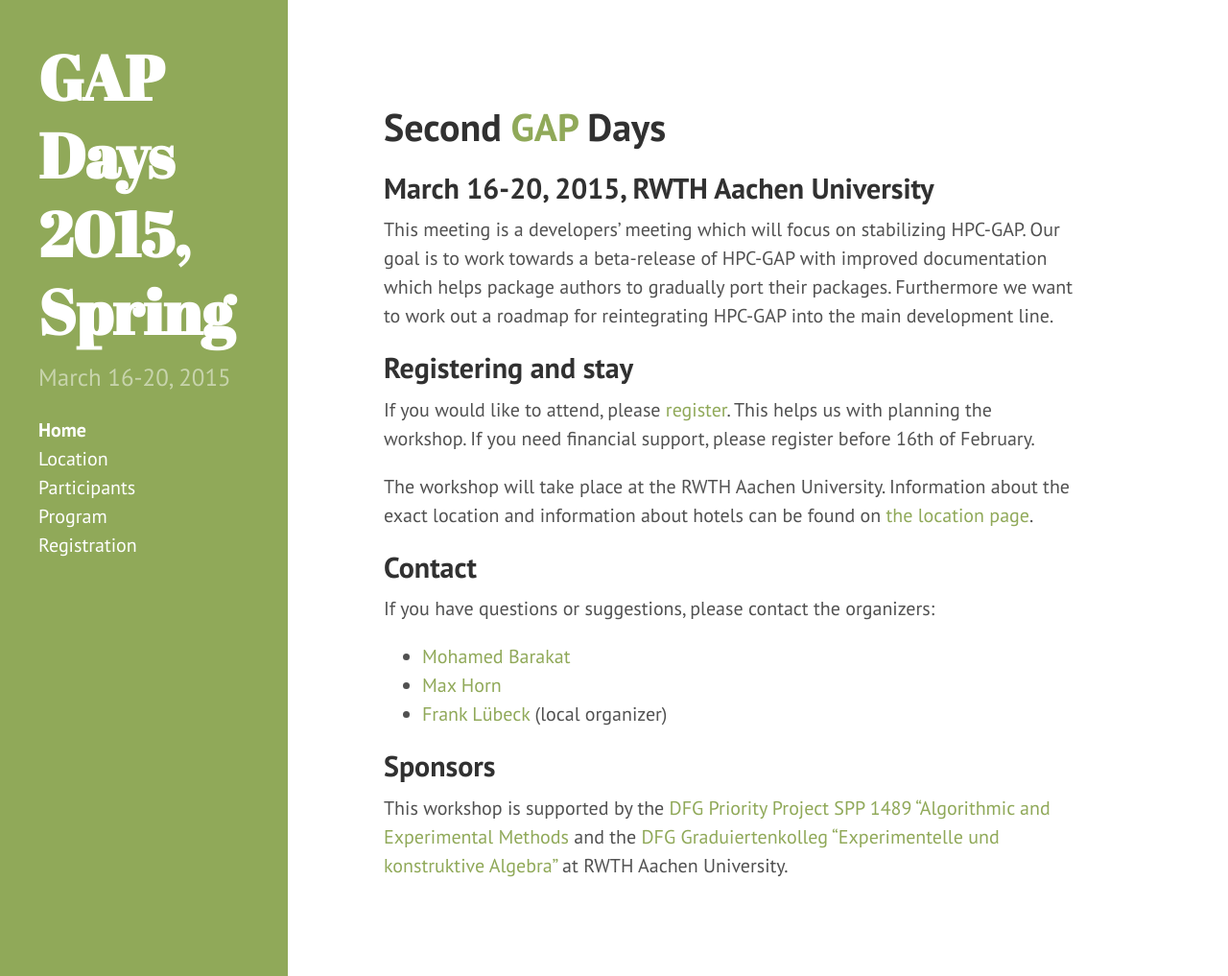
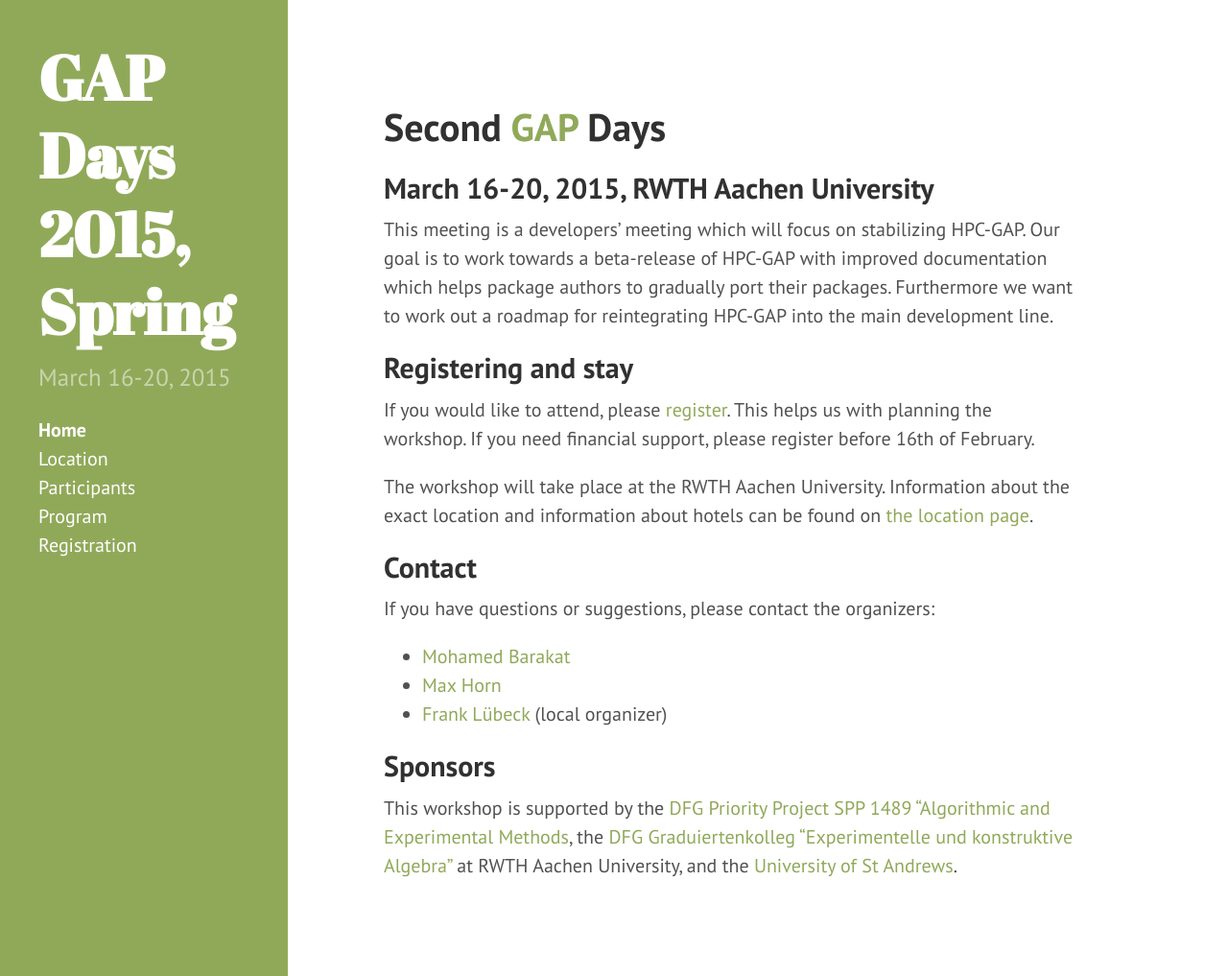
Before and after one commit to gapdays/gapdays2015-spring, a Jekyll site: the page built from index.md, in a window 1280 px wide and 1017 px high. Shown: the whole window at 96% size. Built offline with Jekyll 4.4.1, drawn with Linux system fonts in a browser that asks for light colours; Markdown is read by kramdown in place of the engine named in the settings.

Commit message:
and the University of St Andrews

```diff
--- a/index.md
+++ b/index.md
@@ -52,5 +52,4 @@ If you have questions or suggestions, please contact the organizers:
 ## Sponsors
 
 This workshop is supported by the
-[DFG Priority Project SPP 1489 "Algorithmic and Experimental Methods](http://www.computeralgebra.de/)
-and the [DFG Graduiertenkolleg "Experimentelle und konstruktive Algebra"](http://www.math.rwth-aachen.de/~Graduiertenkolleg/) at RWTH Aachen University.
+[DFG Priority Project SPP 1489 "Algorithmic and Experimental Methods](http://www.computeralgebra.de/), the [DFG Graduiertenkolleg "Experimentelle und konstruktive Algebra"](http://www.math.rwth-aachen.de/~Graduiertenkolleg/) at RWTH Aachen University, and the [University of St Andrews](http://www.st-andrews.ac.uk).
```
